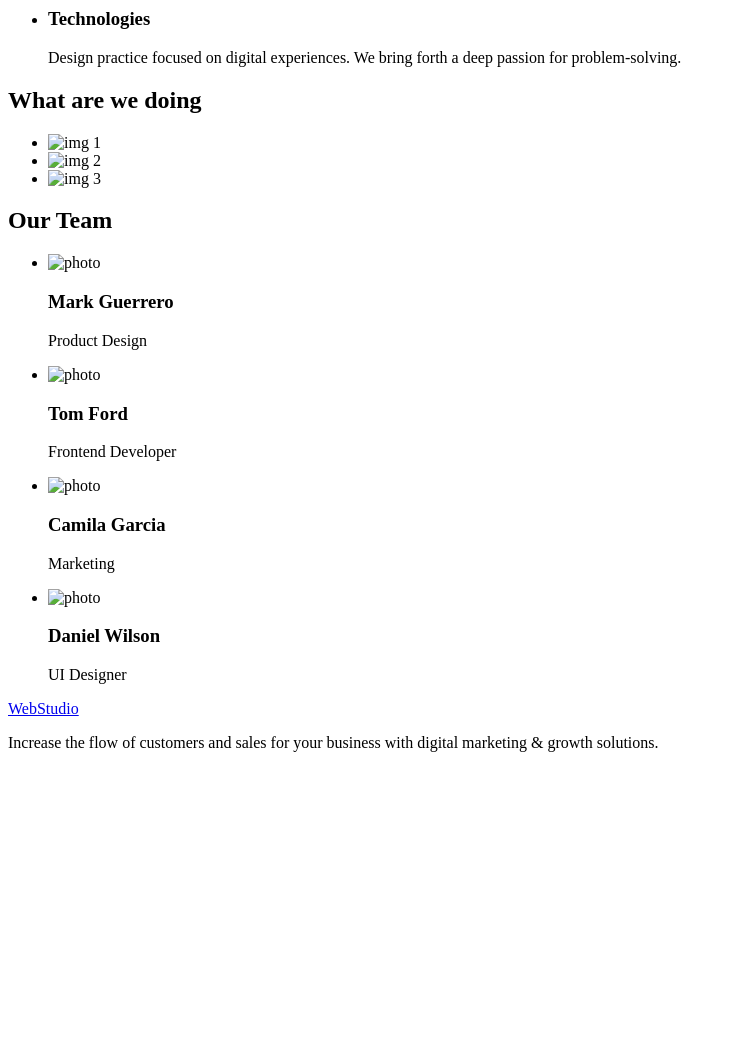
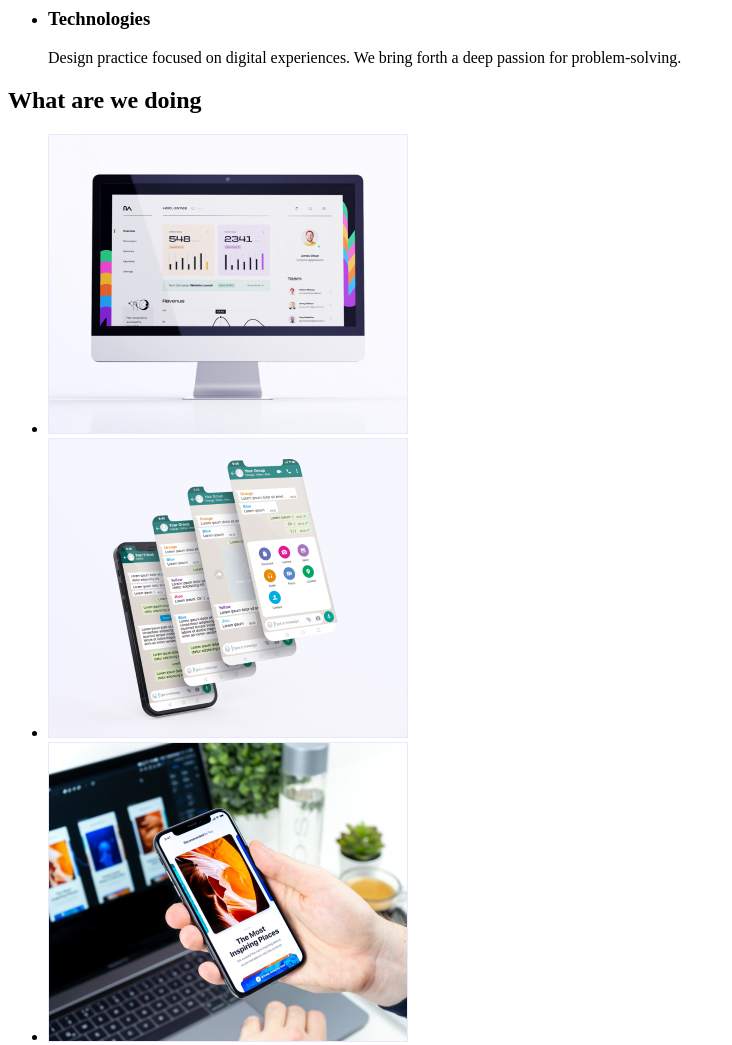
Before and after one commit to shkurkoka/goit-markup-hw-01, a plain HTML site: page index.html in a window 1280 px wide. Shown: the part 480-1525 px from the top of the page, without its empty margins (0-732 px from the left). Before the commit the page ends 1248 px from the top, so only its background shows below. Drawn offline with Linux system fonts and the light colour scheme.

Commit message:
Finish fix(maybe)

```diff
--- a/index.html
+++ b/index.html
@@ -89,13 +89,13 @@
 
             <ul>
                 <li>
-                    <img src=".images/img1.jpg" alt="img 1" width="360">
+                    <img src="./images/img1.jpg" alt="img 1" width="360">
                 </li>
                 <li>
-                    <img src=".images/img2.jpg" alt="img 2" width="360">
+                    <img src="./images/img2.jpg" alt="img 2" width="360">
                 </li>
                 <li>
-                    <img src=".images/img3.jpg" alt="img 3" width="360">
+                    <img src="./images/img3.jpg" alt="img 3" width="360">
                 </li>
             </ul>
 
@@ -107,22 +107,22 @@
 
                 <ul>
                     <li>
-                        <img src=".images/img.jpg" alt="photo" width="264">
+                        <img src="./images/img.jpg" alt="photo" width="264">
                         <h3>Mark Guerrero</h3>
                         <p>Product Design</p>
                     </li>
                     <li>
-                        <img src=".images/img-1.jpg" alt="photo" width="264">
+                        <img src="./images/img-1.jpg" alt="photo" width="264">
                         <h3>Tom Ford</h3>
                         <p>Frontend Developer</p>
                     </li>
                     <li>
-                        <img src=".images/img-2.jpg" alt="photo" width="264">
+                        <img src="./images/img-2.jpg" alt="photo" width="264">
                         <h3>Camila Garcia</h3>
                         <p>Marketing</p>
                     </li>
                     <li>
-                        <img src=".images/img-3.jpg" alt="photo" width="264">
+                        <img src="./images/img-3.jpg" alt="photo" width="264">
                         <h3>Daniel Wilson</h3>
                         <p>UI Designer</p>
                     </li>
```
